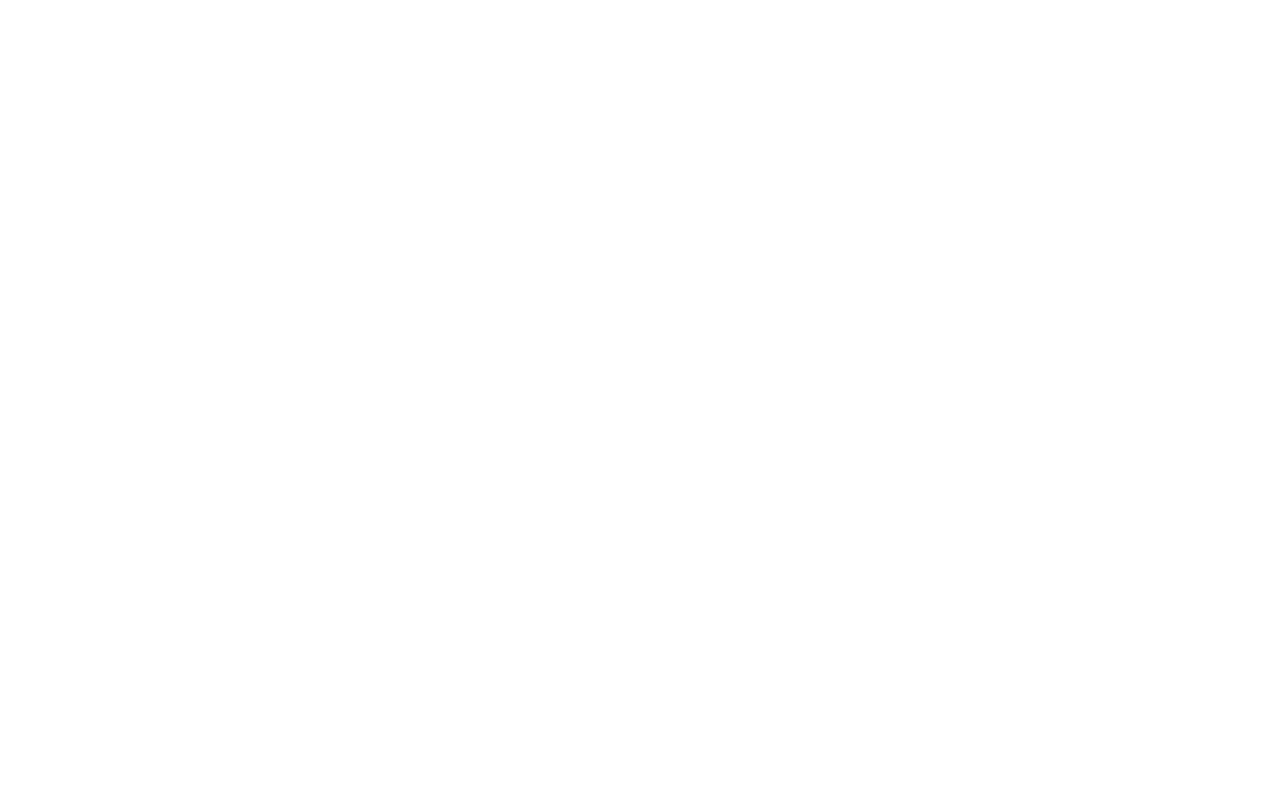
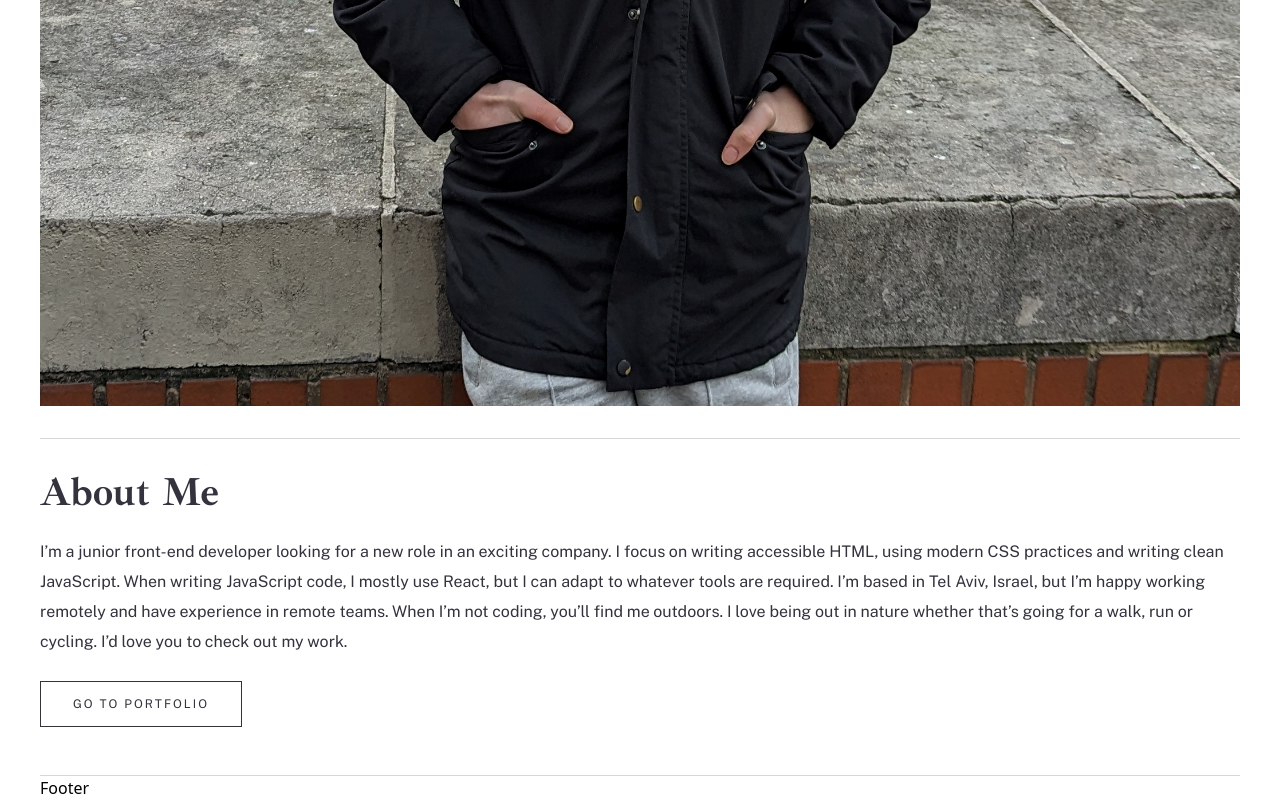
Before and after one commit to avishaypesk/portfolio, a React (Create React App) app: page / in a window 1280 px wide. Shown: the part 1780-2580 px from the top of the page. Before the commit the page ends 938 px from the top, so only its background shows below. Built offline with nearby package versions, Linux system fonts and the light colour scheme.

Commit message:
add about me

```diff
--- a/src/components/About/About.js
+++ b/src/components/About/About.js
@@ -1,8 +1,16 @@
 import React from 'react'
+import Avishay from '../../assets/images/me.png'
 
 function About() {
   return (
-    <div>About</div>
+    <div className='mt-24 text-grayishdarkblue'>
+      <img src={Avishay} alt='Avishay Peskin (Me)' />
+      <div className="border-y-[1px] border-grayishdarkblue border-opacity-20 mt-8 pt-8 pb-12">
+        <h2 className='font-ibarra-real-nova text-h2 font-bold leading-42px'>About Me</h2>
+        <p className="font-public-sans my-6 font-normal text-body1 leading-30px">I’m a junior front-end developer looking for a new role in an exciting company. I focus on writing accessible HTML, using modern CSS practices and writing clean JavaScript. When writing JavaScript code, I mostly use React, but I can adapt to whatever tools are required. I’m based in Tel Aviv, Israel, but I’m happy working remotely and have experience in remote teams. When I’m not coding, you’ll find me outdoors. I love being out in nature whether that’s going for a walk, run or cycling. I’d love you to check out my work.</p>
+        <button className='uppercase border-[1px] border-grayishdarkblue px-8 py-4 font-public-sans tracking-[2px] text-xs leading-none hover:text-white hover:bg-grayishdarkblue'>Go to portfolio</button>
+      </div>
+    </div>
   )
 }
 
```
Also changed, not shown: src/assets/images/me.png (added).
